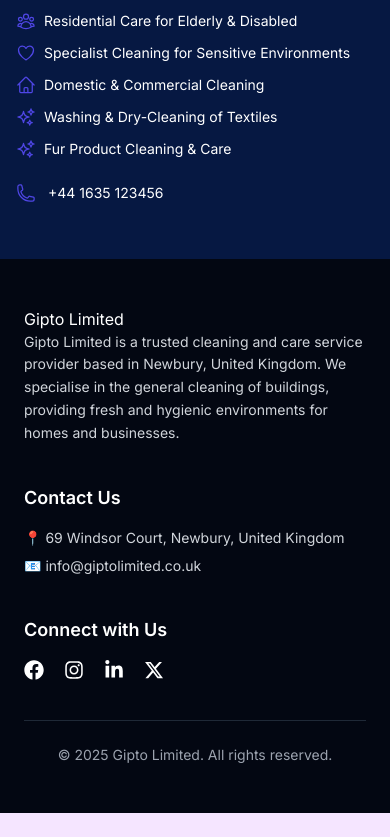
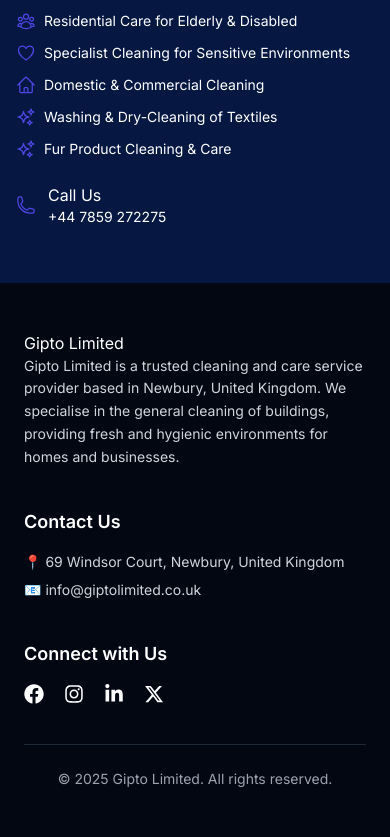
Before and after one commit to ikennaex/gipto-limited, a React (Vite) app: page /about in a window 390 px wide. Shown: the part 916-1753 px from the top of the page. Before the commit the page ends 1729 px from the top, so only its background shows below. Built offline with nearby package versions, Linux system fonts and the light colour scheme; a web font is replaced by a local one.

Commit message:
new phone

```diff
--- a/src/Pages/About/About.jsx
+++ b/src/Pages/About/About.jsx
@@ -64,9 +64,11 @@
 
             <div className="flex items-center gap-3">
               <PhoneIcon className="w-5 h-5 text-customIndigo" />
+              <a href="tel:+447859272275">Call Us
               <p className="text-sm">
-                +44 1635 123456
+                +44 7859 272275
               </p>
+              </a>
             </div>
           </div>
         </div>
```
